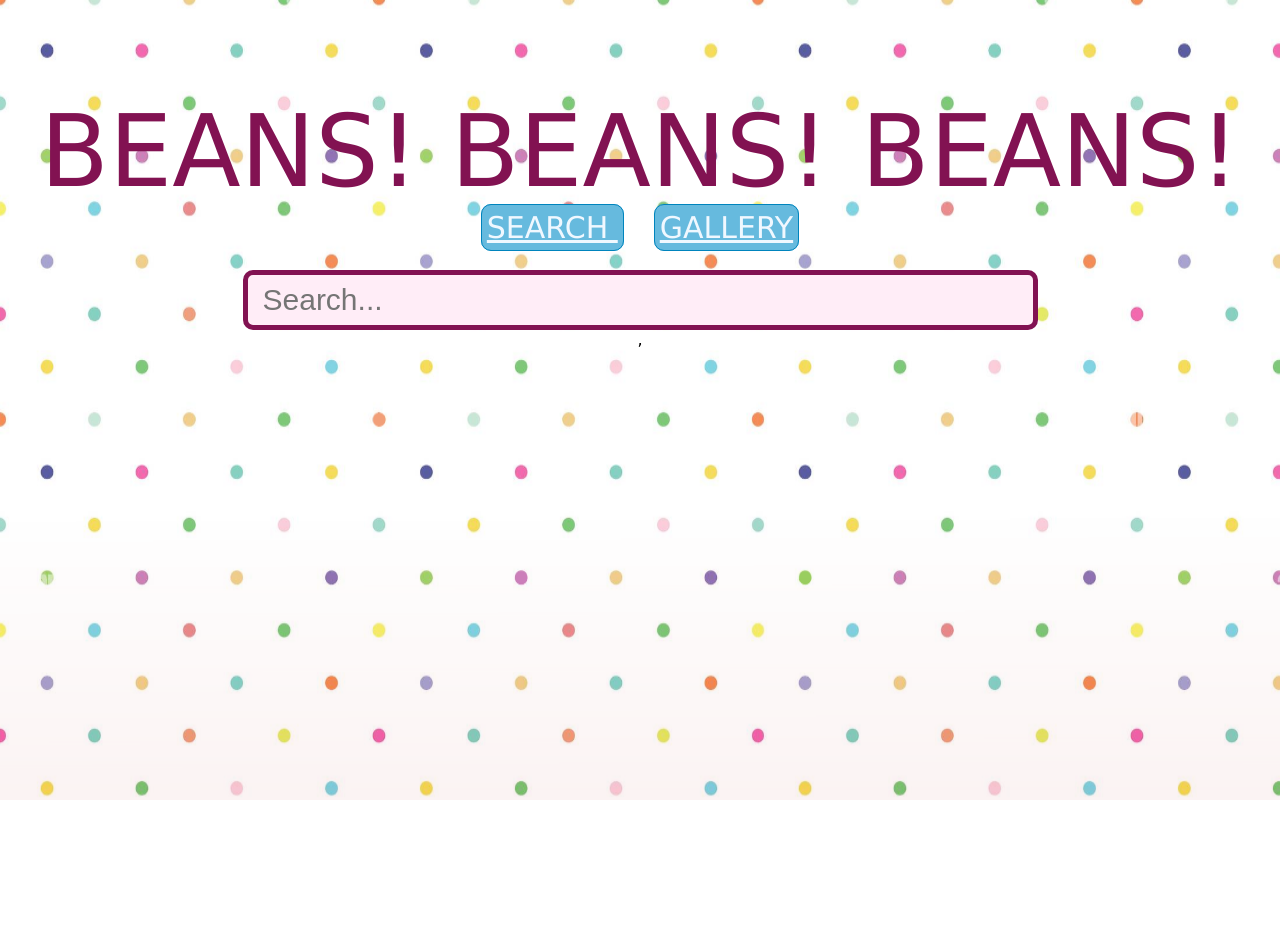
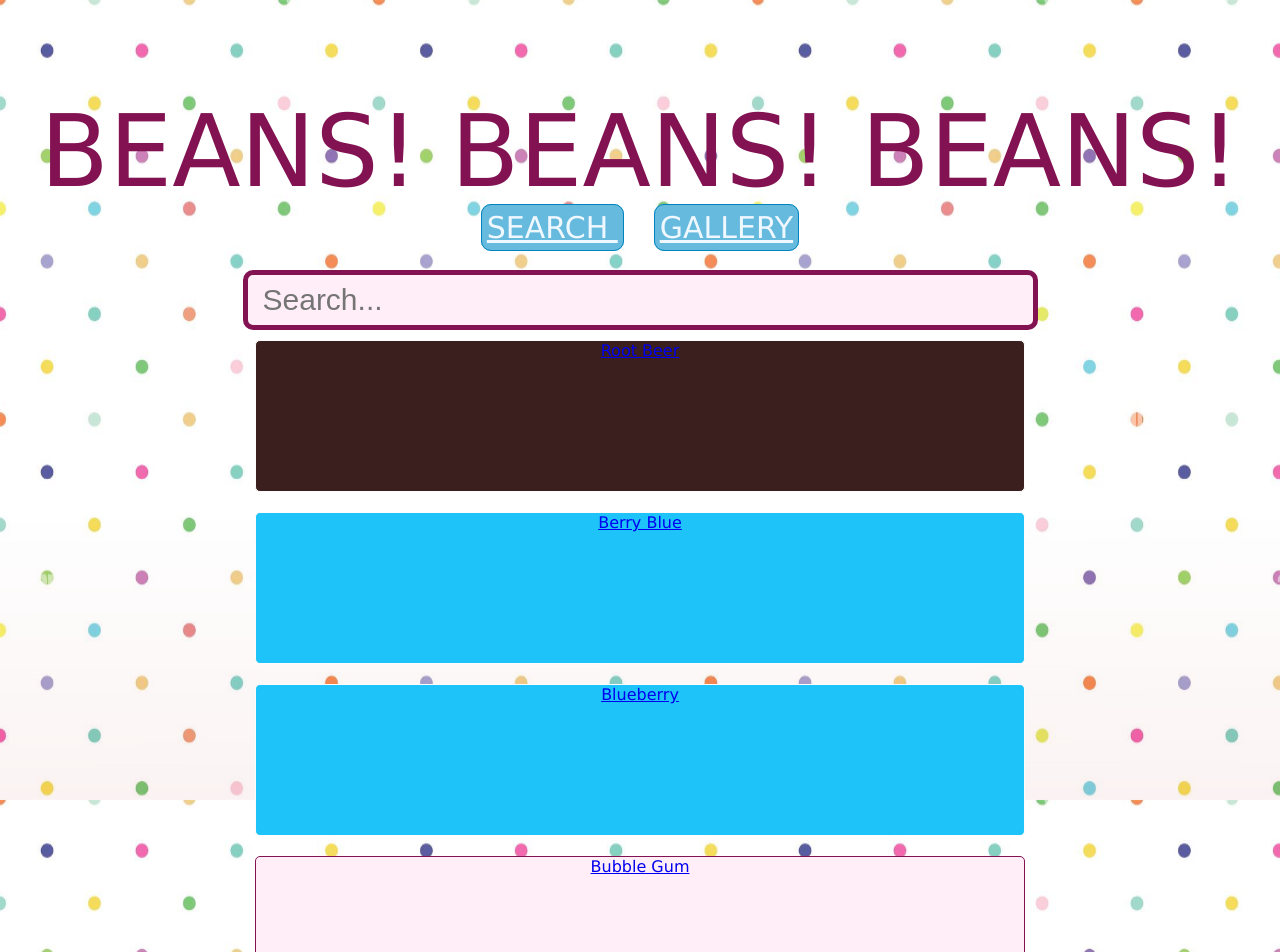
Before and after one commit to abenbow2/mp2, a React (Vite) app: page / in a window 1280 px wide. Shown: the top 952 px of the page. Before the commit the page ends 800 px from the top, so only its background shows below. Built offline with nearby package versions, Linux system fonts and the light colour scheme; a web font is replaced by a local one.

Commit message:
search functioning

```diff
--- a/src/App.tsx
+++ b/src/App.tsx
@@ -8,6 +8,8 @@ import {
   Link
 } from "react-router";
 import BeansList from './components/BeansList.js';
+import BeansResults from './components/BeansResults.js';
+import { useState } from 'react';
 
 export type Bean = {
   id: number;
@@ -45,10 +47,18 @@ function Layout() {
   );
 }
 function Search() {
+  const [userInput, setUserInput] = useState("");
+  let inputHandler = (event : any) => {
+    var lowerinput : string = event.target.value.toLowerCase();
+    setUserInput(lowerinput);
+  };
+
   return(
     <div>
-      <input type="text" id="search-bar" placeholder="Search..."></input>
+      <input type="text" id="search-bar" onChange={inputHandler} placeholder="Search..."></input>
       <div id="search-results"></div>
+
+      <BeansResults input={userInput}/>
     </div>
   );
 
--- /dev/null
+++ b/src/components/AllBeans.json
@@ -0,0 +1,82 @@
+[
+    {
+        "id": 1,
+        "name": "Root Beer",
+        "color": "brown"
+    },
+    {
+        "id": 2,
+        "name": "Berry Blue",
+        "color": "blue"
+    },
+    {
+        "id": 3,
+        "name": "Blueberry",
+        "color": "blue"
+    },
+    {
+        "id": 4,
+        "name": "Bubble Gum",
+        "color": "pink"
+    },
+    {
+        "id": 5,
+        "name": "Buttered Popcorn",
+        "color": "yellow"
+    },
+    {
+        "id": 6,
+        "name": "Cantaloupe",
+        "color": "orange"
+    },
+    {
+        "id": 7,
+        "name": "Cappucino",
+        "color": "brown"
+    },
+    {
+        "id": 8,
+        "name": "Caramel Corn",
+        "color": "yellow"
+    },
+    {
+        "id": 9,
+        "name": "Chocolate Pudding",
+        "color": "brown"
+    },
+    {
+        "id": 10,
+        "name": "Cinnamon",
+        "color": "red"
+    },
+    {
+        "id": 11,
+        "name": "Coconut",
+        "color": "white"
+    },
+    {
+        "id": 12,
+        "name": "Cotton Candy",
+        "color": "blue"
+    },
+    {
+        "id": 13,
+        "name": "Crushed Pineapple",
+        "color": "yellow"
+    },
+    {
+        "id": 14,
+        "name": "Dr Pepper",
+        "color": "brown"
+    },
+    {
+        "id": 15,
+        "name": "French Vanilla",
+        "color": "white"
+    },
+    {
+        "id": 16,
+        "name": "Green Apple",
+        "color": "green"
+    }
+]
--- a/src/components/BeansList.tsx
+++ b/src/components/BeansList.tsx
@@ -42,6 +42,7 @@ export default class BeansList extends React.Component {
         beansList.push(bean);
       }
     }
+
     return (
       <div id="galleryWall">
           {beansList.map((bean:any) => (
--- /dev/null
+++ b/src/components/BeansResults.tsx
@@ -0,0 +1,25 @@
+import {
+  Link
+} from "react-router";
+import fullBeansList from "./AllBeans.json";
+
+export default function BeansResults(props : any) {
+  const filteredBeans = fullBeansList.filter((el : any) => {
+    if (props.input == '') {
+        return el;
+    } else {
+        return el.name.toLowerCase().includes(props.input)
+    }
+  })
+
+    return (
+      <div id="searchList">
+          {filteredBeans.map((bean:any) => (
+            <div className={`searchResult bean-${bean.color}`} key={bean.id}>
+              <Link to={`/details/${bean.id}`} className="galleryItem">{bean.name}</Link>
+            </div>
+
+          ))}
+      </div>
+    )
+}
--- a/src/index.scss
+++ b/src/index.scss
@@ -79,6 +79,16 @@ input[type="text"] {
   display: block;
   height: 200px;
   width: 200px;
+  margin: 10px;
+  border-style: solid;
+  border-width: 1px;
+  border-radius: 5px;
+}
+
+.searchResult {
+  display: block;
+  height: 150px;
+  width: 60%;
   margin: 10px;
   border-style: solid;
   border-width: 1px;
@@ -183,3 +193,11 @@ Link {
   border-width: 1px;
   border-color: $cyan;
 }
+
+#searchList {
+  display: flex;
+  flex-direction: column;
+  align-items: center;
+  justify-content: center;
+  text-align: center;
+}
```
Also changed, not shown: 1 other file (tests, documents, lock files or other folders).
